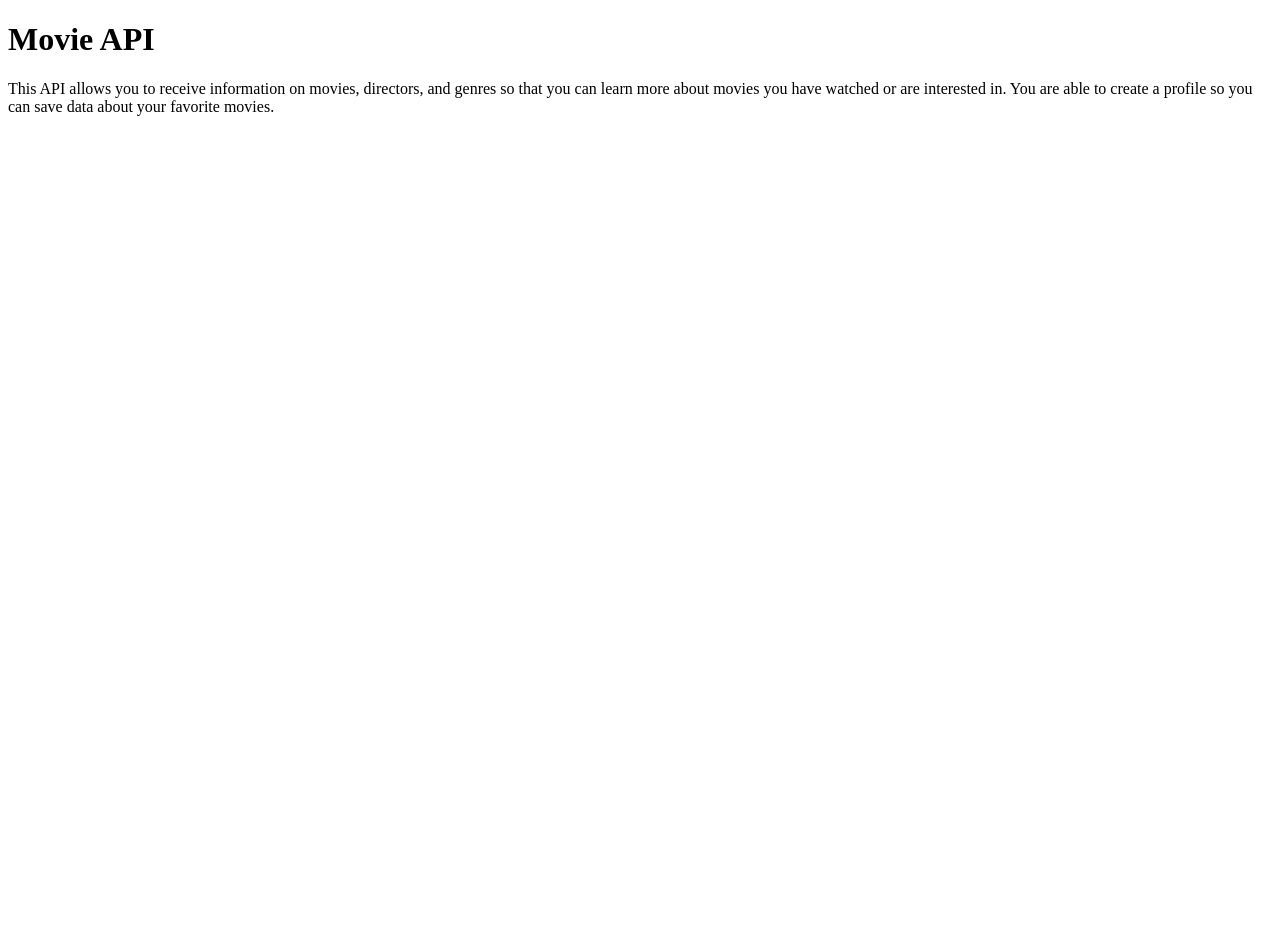
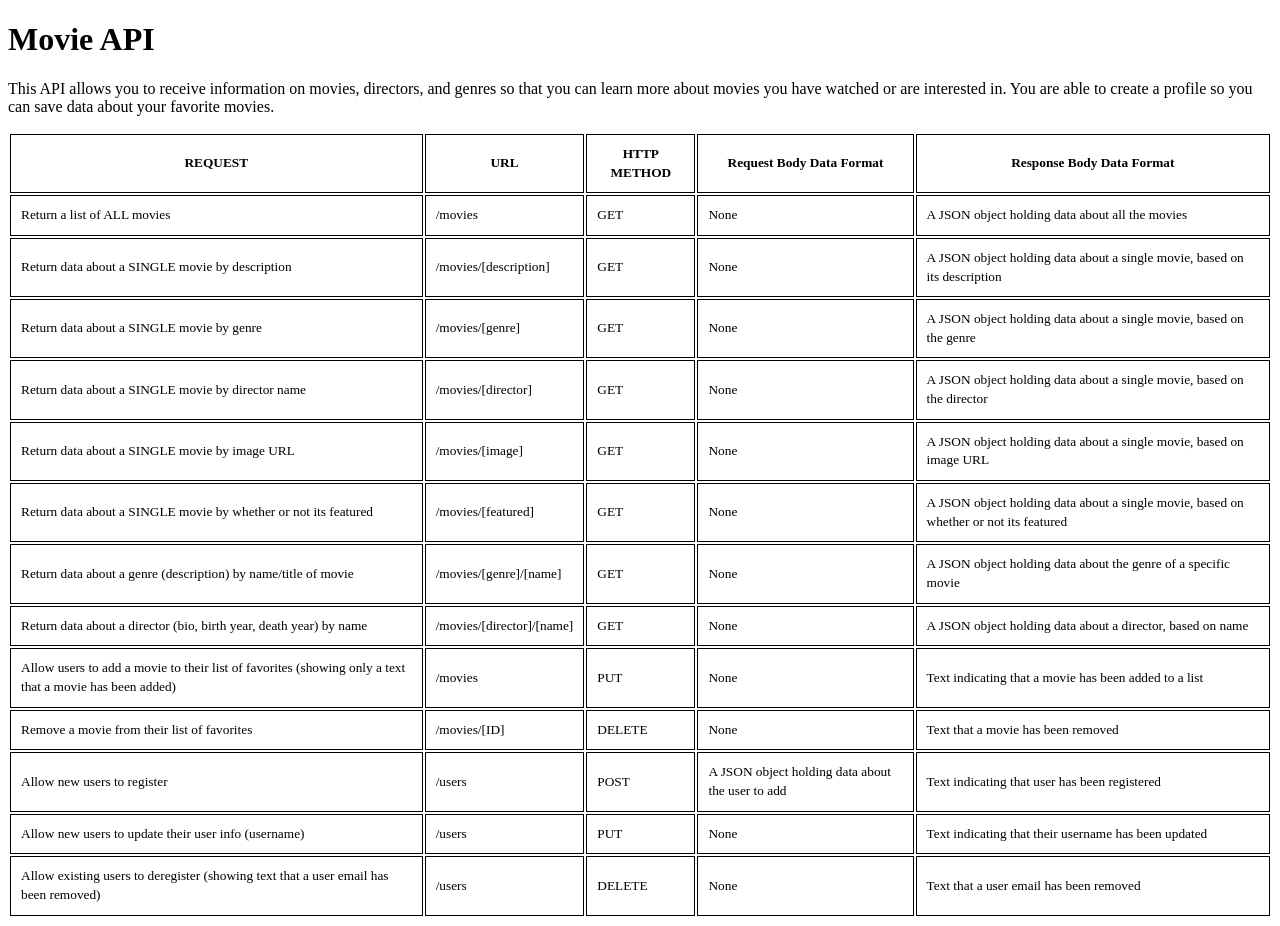
Before and after one commit to onorris/movie_api, a website: page public/documentation.html in a window 1280 px wide. Before the commit the page ends 800 px from the top, so only its background shows below. Drawn offline with Linux system fonts and the light colour scheme.

Commit message:
Table html code upload

```diff
--- a/public/documentation.html
+++ b/public/documentation.html
@@ -9,5 +9,119 @@
     <h1>Movie API</h1>
     <p>This API allows you to receive information on movies, directors, and genres so that you can learn more about movies
         you have watched or are interested in. You are able to create a profile so you can save data about your favorite movies.</p>
-</body>
+
+        <style>
+            table td, table th {
+                font-size: smaller;
+                border: 1px solid black;
+                line-height: 1.4;
+                padding: 10px 10px;
+            }
+        </style>
+        <table>
+            <tbody>
+                <tr>
+                    <th>REQUEST</th>
+                    <th>URL</th>
+                    <th>HTTP METHOD</th>
+                    <th>Request Body Data Format</th>
+                    <th>Response Body Data Format</th>
+                </tr>
+                <tr>
+                    <td>Return a list of ALL movies</td>
+                    <td>/movies</td>
+                    <td>GET</td>
+                    <td>None</td>
+                    <td>A JSON object holding data about all the movies</td>
+                </tr>
+                <tr>
+                    <td>Return data about a SINGLE movie by description</td>
+                    <td>/movies/[description]</td>
+                    <td>GET</td>
+                    <td>None</td>
+                    <td>A JSON object holding data about a single movie, based on its description</td>
+                </tr>
+                <tr>
+                    <td>Return data about a SINGLE movie by genre</td>
+                    <td>/movies/[genre]</td>
+                    <td>GET</td>
+                    <td>None</td>
+                    <td>A JSON object holding data about a single movie, based on the genre</td>
+                </tr>
+                <tr>
+                    <td>Return data about a SINGLE movie by director name</td>
+                    <td>/movies/[director]</td>
+                    <td>GET</td>
+                    <td>None</td>
+                    <td>A JSON object holding data about a single movie, based on the director</td>
+                </tr>
+                <tr>
+                    <td>Return data about a SINGLE movie by image URL</td>
+                    <td>/movies/[image]</td>
+                    <td>GET</td>
+                    <td>None</td>
+                    <td>A JSON object holding data about a single movie, based on image URL</td>
+                </tr>
+                <tr>
+                    <td>Return data about a SINGLE movie by whether or not its featured</td>
+                    <td>/movies/[featured]</td>
+                    <td>GET</td>
+                    <td>None</td>
+                    <td>A JSON object holding data about a single movie, based on whether or not its featured</td>
+                </tr>
+                <tr>
+                    <td>Return data about a genre (description) by name/title of movie</td>
+                    <td>/movies/[genre]/[name]</td>
+                    <td>GET</td>
+                    <td>None</td>
+                    <td>A JSON object holding data about the genre of a specific movie</td>
+                </tr>
+                <tr>
+                    <td>Return data about a director (bio, birth year, death year) by name</td>
+                    <td>/movies/[director]/[name]</td>
+                    <td>GET</td>
+                    <td>None</td>
+                    <td>A JSON object holding data about a director, based on name</td>
+                </tr>
+                <tr>
+                    <td>Allow users to add a movie to their list of favorites (showing only a text that a movie has been added)
+                    </td>
+                    <td>/movies</td>
+                    <td>PUT</td>
+                    <td>None</td>
+                    <td>Text indicating that a movie has been added to a list</td>
+                </tr>
+                <tr>
+                    <td>Remove a movie from their list of favorites </td>
+                    <td>/movies/[ID]</td>
+                    <td>DELETE</td>
+                    <td>None</td>
+                    <td>Text that a movie has been removed</td>
+                </tr>
+                <tr>
+                    <td>Allow new users to register</td>
+                    <td>/users</td>
+                    <td>POST</td>
+                    <td>A JSON object holding data about the user to add</td>
+                    <td>Text indicating that user has been registered</td>
+                </tr>
+                <tr>
+                    <td>Allow new users to update their user info (username)</td>
+                    <td>/users</td>
+                    <td>PUT</td>
+                    <td>None</td>
+                    <td>Text indicating that their username has been updated</td>
+                </tr>
+                <tr>
+                    <td>Allow existing users to deregister (showing text that a user email has been removed)</td>
+                    <td>/users</td>
+                    <td>DELETE</td>
+                    <td>None</td>
+                    <td>Text that a user email has been removed</td>
+                </tr>
+            </tbody>
+        </table>
+
+
+    </body>
 </html>
```
